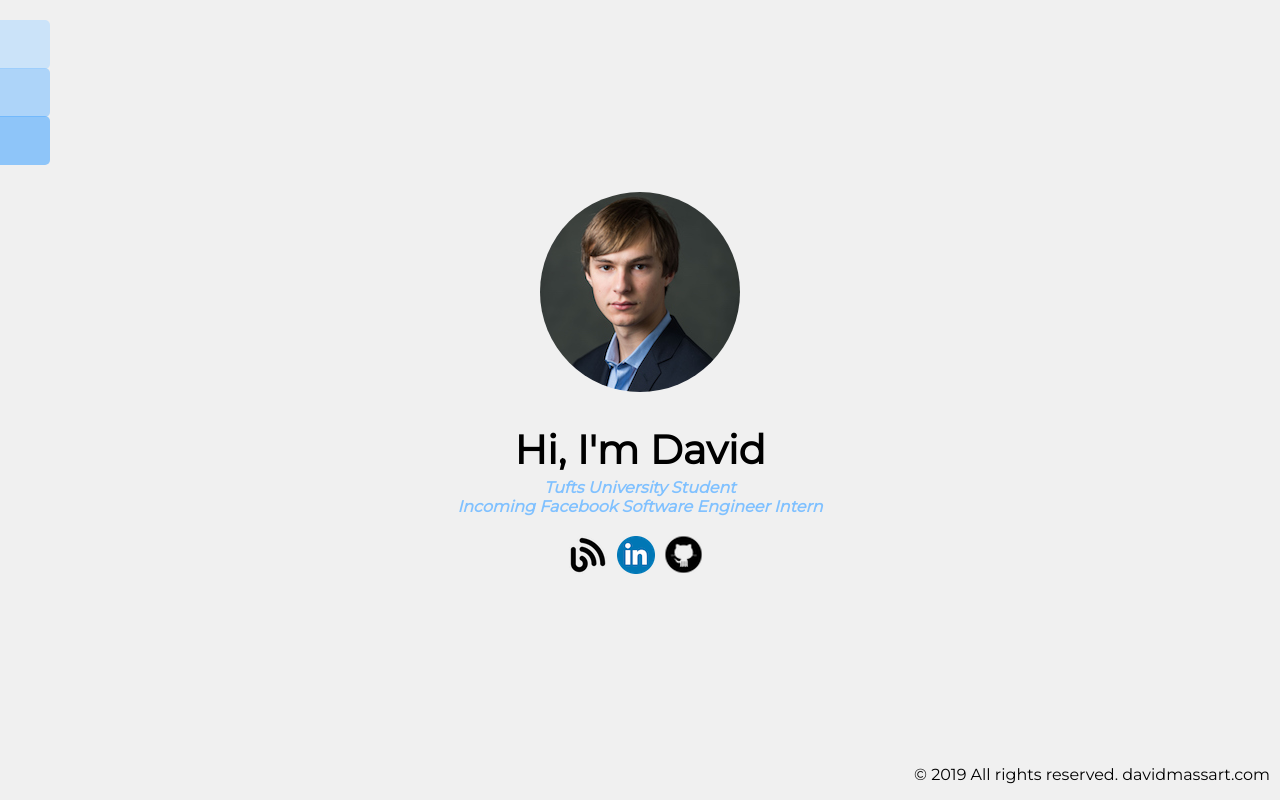
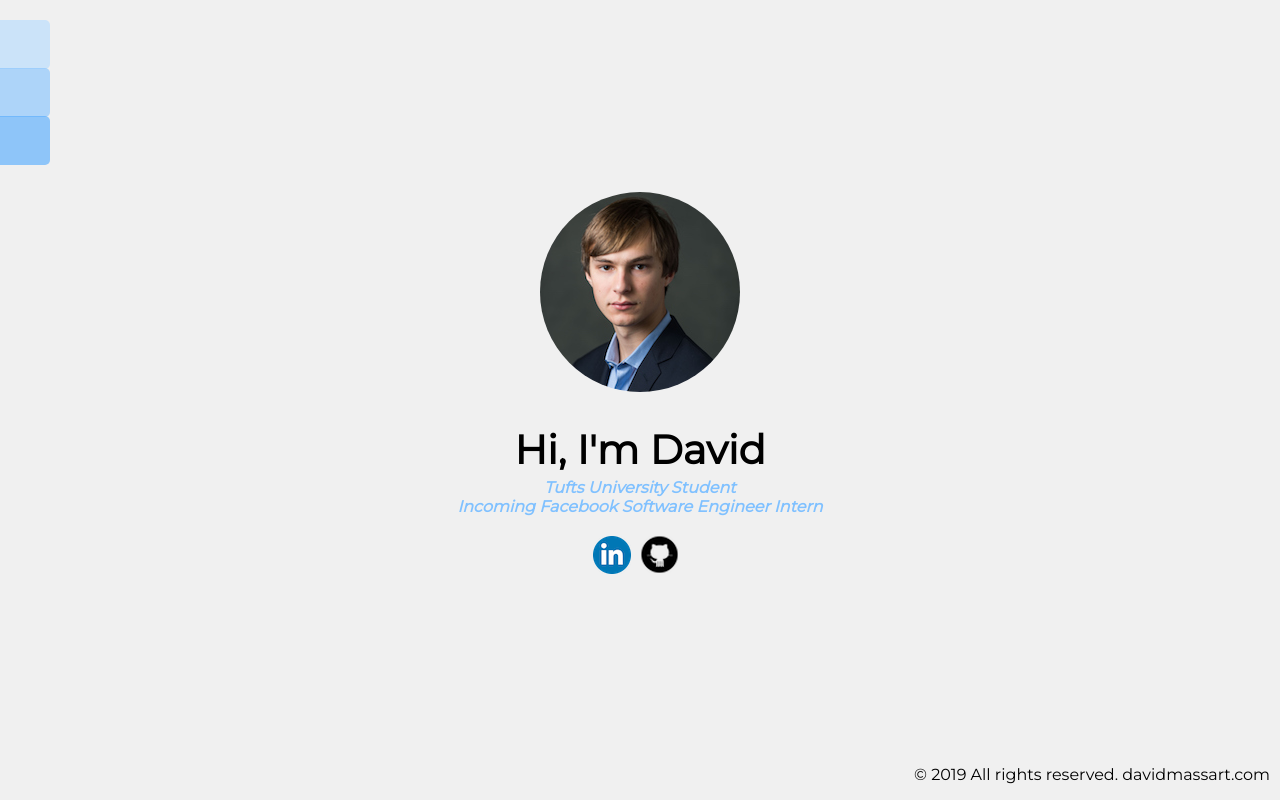
Before and after one commit to dadapoof/PersonalWeb20, a plain HTML site: page index.html in a window 1280 px wide. Drawn offline with Linux system fonts and the light colour scheme.

Commit message:
Removed the links to the blog.

```diff
--- a/bio.css
+++ b/bio.css
@@ -76,10 +76,6 @@ body {
     font-size: 100%;
 }
 
-.blog {
-    font-size: 100%;
-}
-
 #copyright {
     position: fixed;
     bottom: 0px;
--- a/index.html
+++ b/index.html
@@ -32,7 +32,6 @@
 
 		<div class="footer">
             <div class="social-media">
-                <a href="http://www.davidmassart.com/blog.html"> <img class="blog" src="img/blog.png" alt="Link to Blog"></a>
                 <a href="https://www.linkedin.com/in/david-massart"> <img class="linkedin" src="img/linkedinlogo.png" alt="Linkedin Link"> </a>
                 <a href="https://github.com/dadapoof"> <img class="github" src="img/githublogo.png" alt="Github Link"> </a>
             </div>
--- a/resume.css
+++ b/resume.css
@@ -122,10 +122,6 @@ body {
     font-size: 100%;
 }
 
-.blog {
-    font-size: 100%;
-}
-
 #copyright {
     position: fixed;
     bottom: 0px;
--- a/styles.css
+++ b/styles.css
@@ -68,10 +68,6 @@ body {
     font-size: 100%;
 }
 
-.blog {
-    font-size: 100%;
-}
-
 #copyright {
     position: fixed;
     bottom: 0px;
```
Also changed, not shown: bio.html (+0 -1 lines), resume.html (+0 -1 lines).
